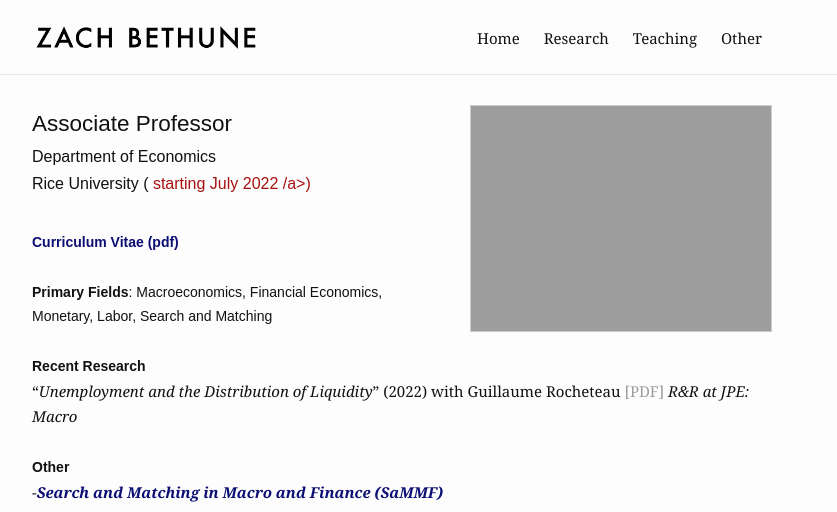
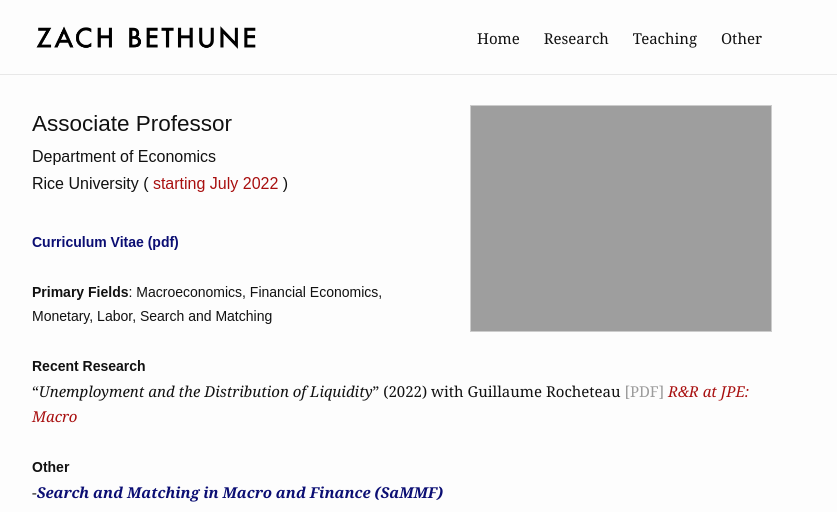
Before and after one commit to zbethune/zbethune.github.io, a Jekyll site: the page built from index.md, in a window 1280 px wide. Shown: the top 512 px of the page, without its empty margins (238-1075 px from the left). Built offline with Jekyll 4.4.1, drawn with Linux system fonts in a browser that asks for light colours; comment, search, counter and statistics services are not loaded; our own code applies the rules of GitHub Pages for plain Markdown files.

Commit message:
Update index.md

```diff
--- a/index.md
+++ b/index.md
@@ -11,7 +11,7 @@ profile_picture:
 #### Department of Economics
 <p style="margin-bottom:-.40cm;"></p>
 
-#### Rice University (<a style="color: #a80f0f"> starting July 2022 /a>)
+#### Rice University (<a style="color: #a80f0f"> starting July 2022 </a>)
 <p style="margin-bottom: .9cm;"></p>
 
 
@@ -29,7 +29,7 @@ profile_picture:
 ##### **Recent Research**
 <p style="margin-bottom:-.40cm;"></p>
 
-"*Unemployment and the Distribution of Liquidity*" (2022) with Guillaume Rocheteau <a href="./assets/pdfs/BR_Jan2022.pdf" target="_blank" rel="noopener noreferrer">[PDF]</a> *R&R at JPE: Macro*
+"*Unemployment and the Distribution of Liquidity*" (2022) with Guillaume Rocheteau <a href="./assets/pdfs/BR_Jan2022.pdf" target="_blank" rel="noopener noreferrer">[PDF]</a> <a style="color: #a80f0f">*R&R at JPE: Macro* </a>
 <p style="margin-bottom:.70cm;"></p>
 
 ##### **Other**
```
